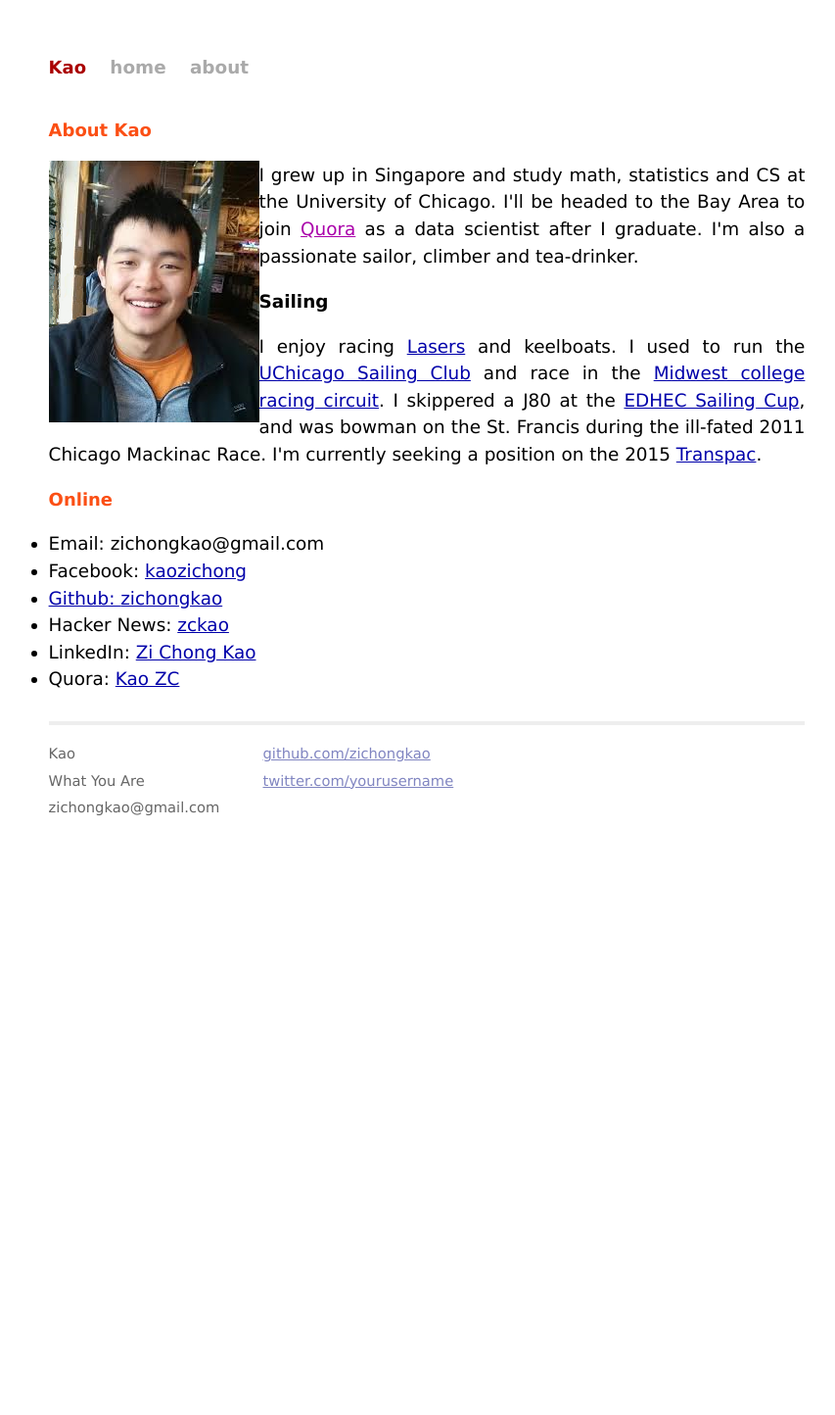
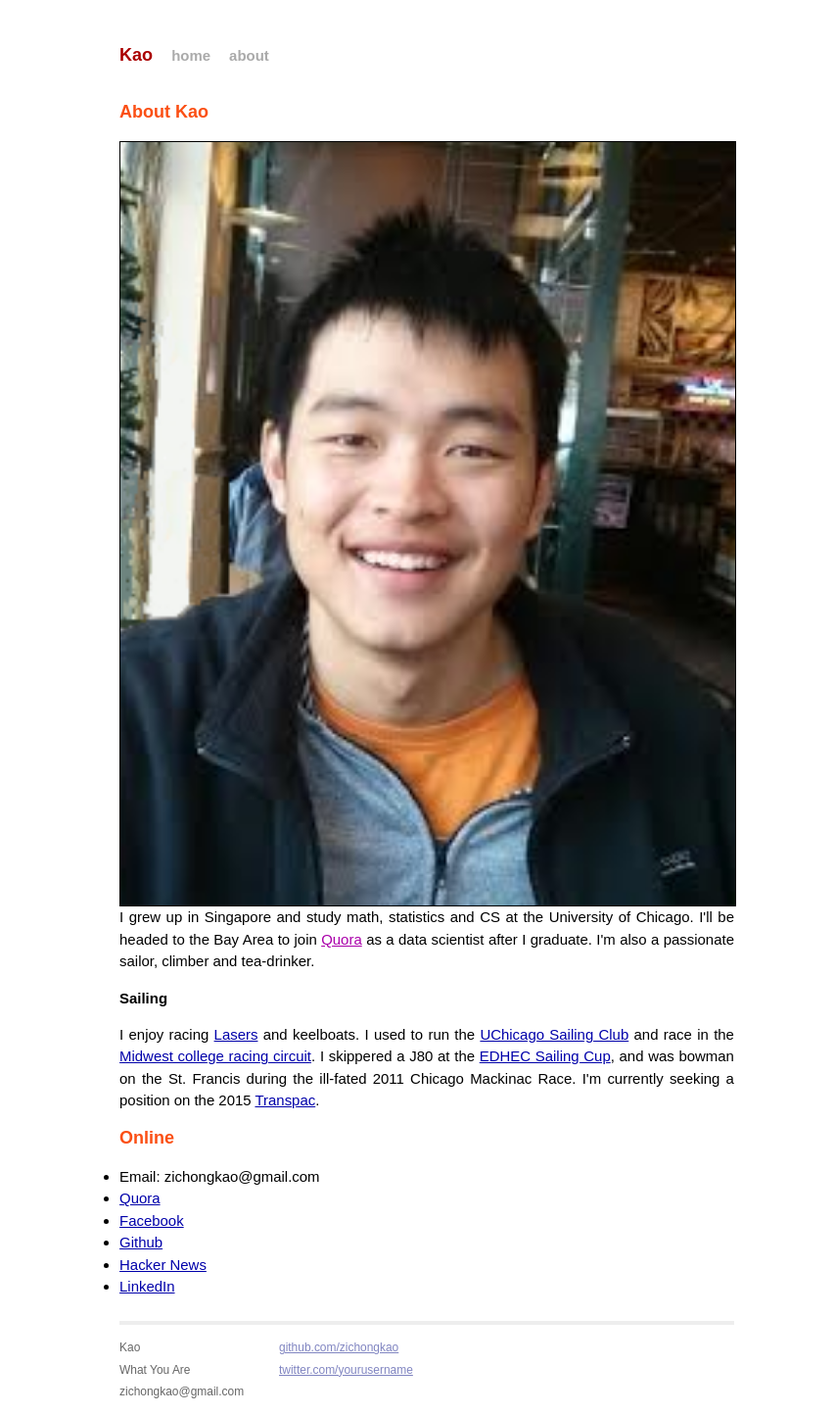
Before and after one commit to zichongkao/zichongkao.github.io, a Jekyll site: the page built from about.html, in a window 1280 px wide. Shown: the whole page at 98% size, without its empty margins (204-1057 px from the left). Built offline with Jekyll 4.4.1, drawn with Linux system fonts in a browser that asks for light colours; Markdown is read by kramdown in place of the engine named in the settings; before the commit the page ends 955 px from its top, so only the background shows below that.

Commit message:
more css

```diff
--- a/about.html
+++ b/about.html
@@ -5,7 +5,7 @@ title: Kao
 
 <div id="about">
   <h1>About Kao</h1>
-  <img src="/pics/profile.png" style="float:left">
+  <img src="/pics/profile.png" width="100%" height="100%" style="float:left; margin-right: 1em; border: solid 1px #000;" alt="photo of kao">
   <p>
     I grew up in Singapore and study math, statistics and CS at the University of Chicago. I'll be headed to the Bay Area to join <a href=""www.quora.com">Quora</a> as a data scientist after I graduate. I'm also a passionate sailor, climber and tea-drinker.
   </p>
@@ -22,10 +22,11 @@ title: Kao
   <h1>Online</h1>
   <ul>
     <li>Email: zichongkao@gmail.com </li>
-    <li>Facebook: <a href="www.facebook.com/kaozichong"> kaozichong </li>
-    <li>Github: <a href="github.com/zichongkao/"> zichongkao </a></li>
-    <li>Hacker News: <a href="news.ycombinator.com/user?id=zckao"> zckao </a></li>
-    <li>LinkedIn: <a href="www.linkedin.com/pub/zi-chong-kao/55/b11/871/">Zi Chong Kao</a> </li>
-    <li>Quora: <a href="www.quora.com/Kao-ZC"> Kao ZC </a></li>
+    <li><a href="www.quora.com/Kao-ZC">Quora</a></li>
+    <li><a href="www.facebook.com/kaozichong">Facebook</a></li>
+    <li><a href="github.com/zichongkao/">Github</a></li>
+    <li><a href="news.ycombinator.com/user?id=zckao">Hacker News</a></li>
+    <li><a href="www.linkedin.com/pub/zi-chong-kao/55/b11/871/">LinkedIn</a> </li>
+
   </ul>
  </div>
--- a/css/main.css
+++ b/css/main.css
@@ -14,8 +14,8 @@ html, body { height: 100%; }
 
 body {
   background-color: #FFF;
-  font: 13.34px Verdana, Helvetica, sans-serif;
-  font-size: medium;
+  font: 13.34px Arial, Helvetica, sans-serif;
+  font-size: small;
   text-align: center;
 }
 
@@ -26,6 +26,7 @@ h1 {
   margin-bottom: 1em;
   color: #fb4f14;
   font-size: large;
+  font-weight:bold;
 }
 p { margin: 1em 0; }
 
```
